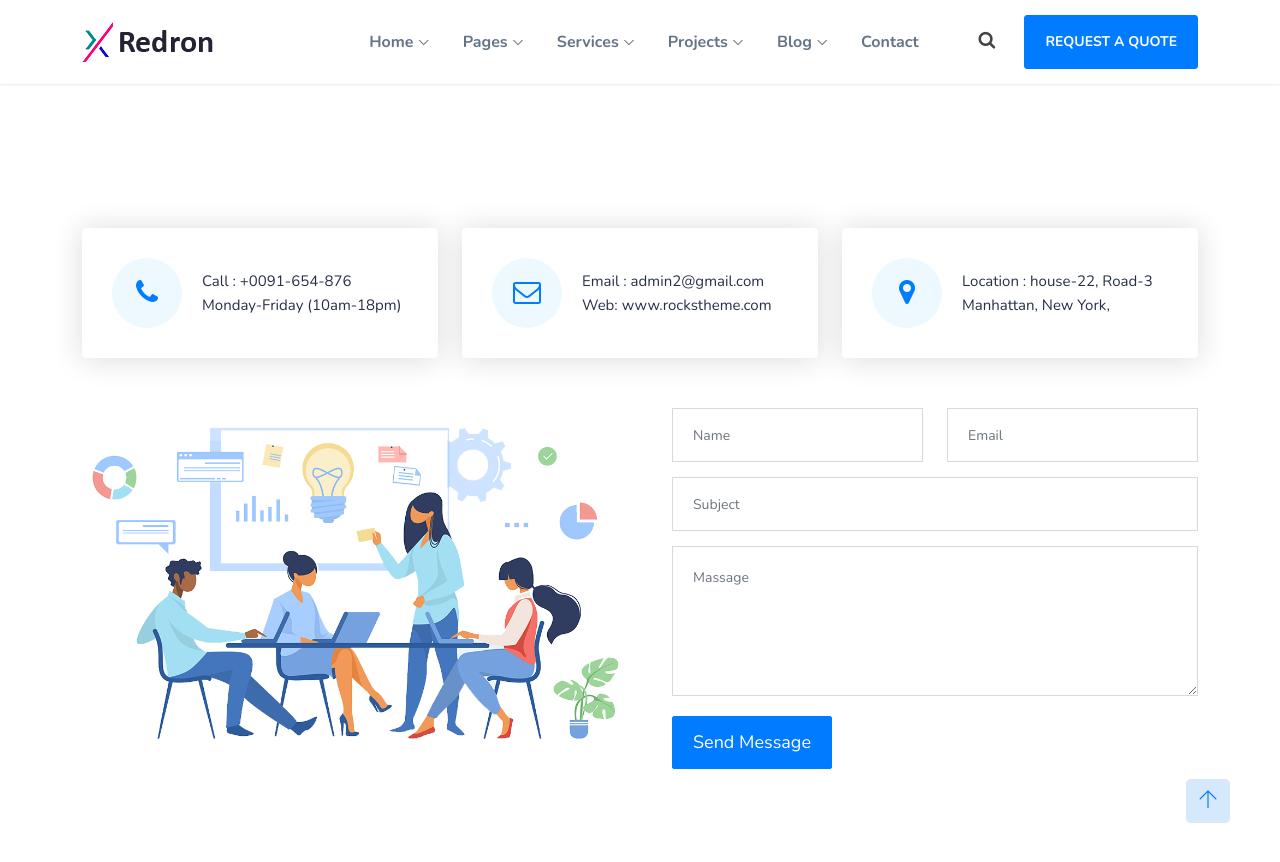
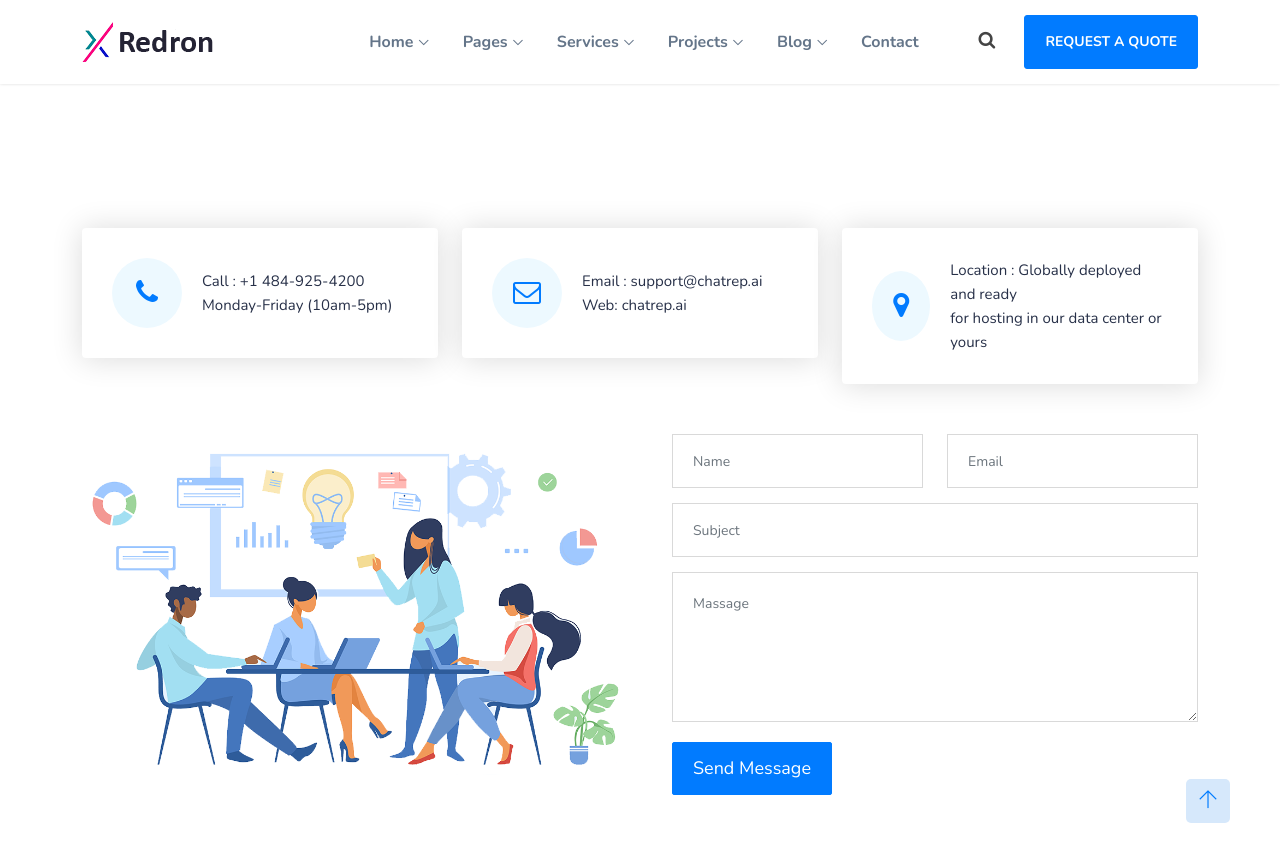
Before and after one commit to chatrep/chatrep.github.io, a Jekyll site: the page built from contact.html, in a window 1280 px wide and 900 px high, scrolled down 710 px. Shown: the top 862 px of the window. Built offline with Jekyll 4.4.1, drawn with Linux system fonts in a browser that asks for light colours; nearby versions of some CDN libraries; library files that are not in the unit come from our copies.

Commit message:
Update contact.html

```diff
--- a/contact.html
+++ b/contact.html
@@ -43,8 +43,8 @@ permalink: /contact
                         <div class="single-icon">
                             <i class="fa fa-phone"></i>
                             <p>
-                                Call : +0091-654-876<br>
-                                <span>Monday-Friday (10am-18pm)</span>
+                                Call : +1 484-925-4200<br>
+                                <span>Monday-Friday (10am-5pm)</span>
                             </p>
                         </div>
                     </div>
@@ -54,8 +54,8 @@ permalink: /contact
                         <div class="single-icon">
                             <i class="fa fa-envelope-o"></i>
                             <p>
-                                Email : admin2@gmail.com<br>
-                                <span>Web: www.rockstheme.com</span>
+                                Email : support@chatrep.ai<br>
+                                <span>Web: chatrep.ai</span>
                             </p>
                         </div>
                     </div>
@@ -65,8 +65,8 @@ permalink: /contact
                         <div class="single-icon">
                             <i class="fa fa-map-marker"></i>
                             <p>
-                                Location : house-22, Road-3<br>
-                                <span>Manhattan, New York,</span>
+                                Location : Globally deployed and ready<br>
+                                <span>for hosting in our data center or yours</span>
                             </p>
                         </div>
                     </div>
```
